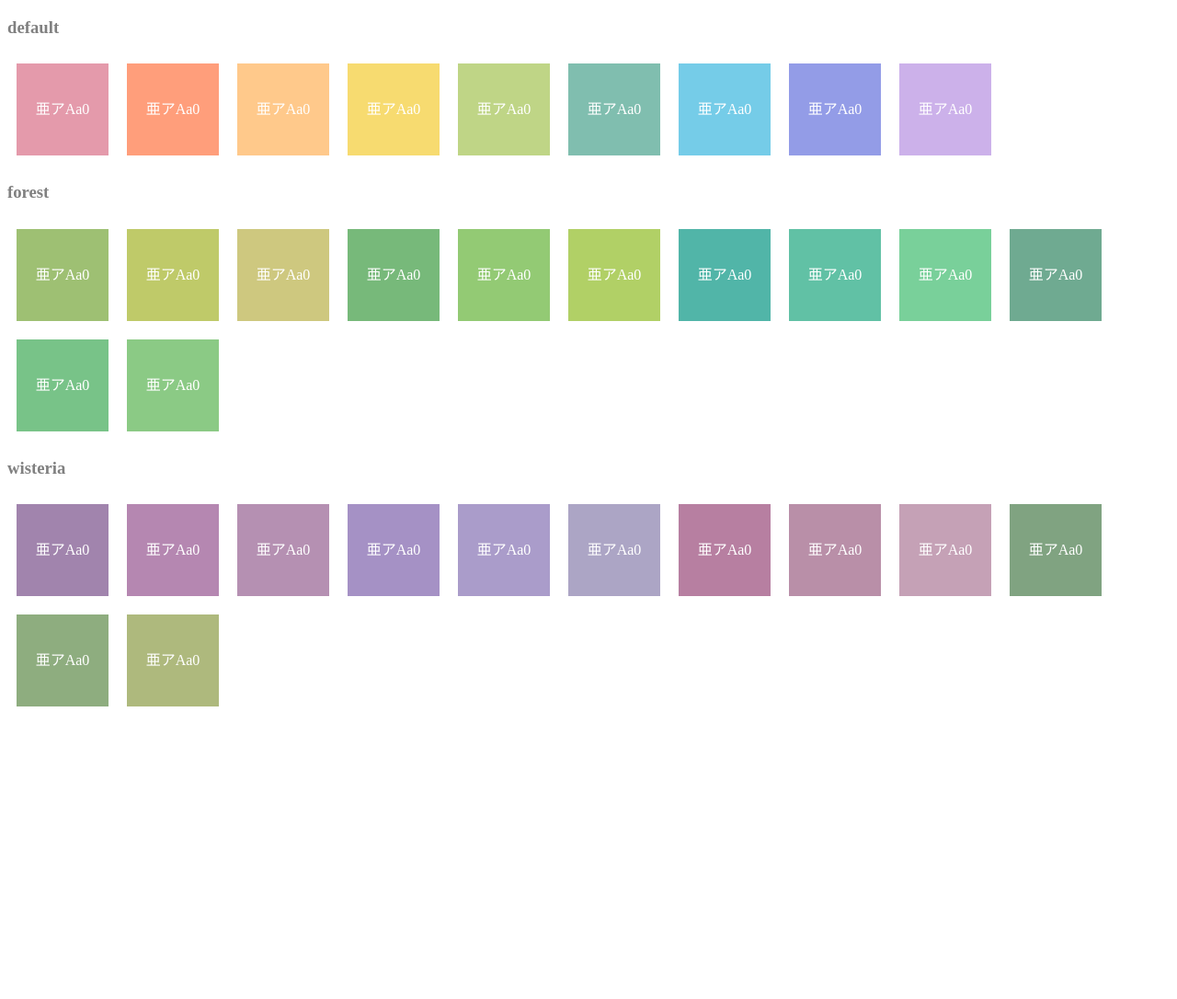
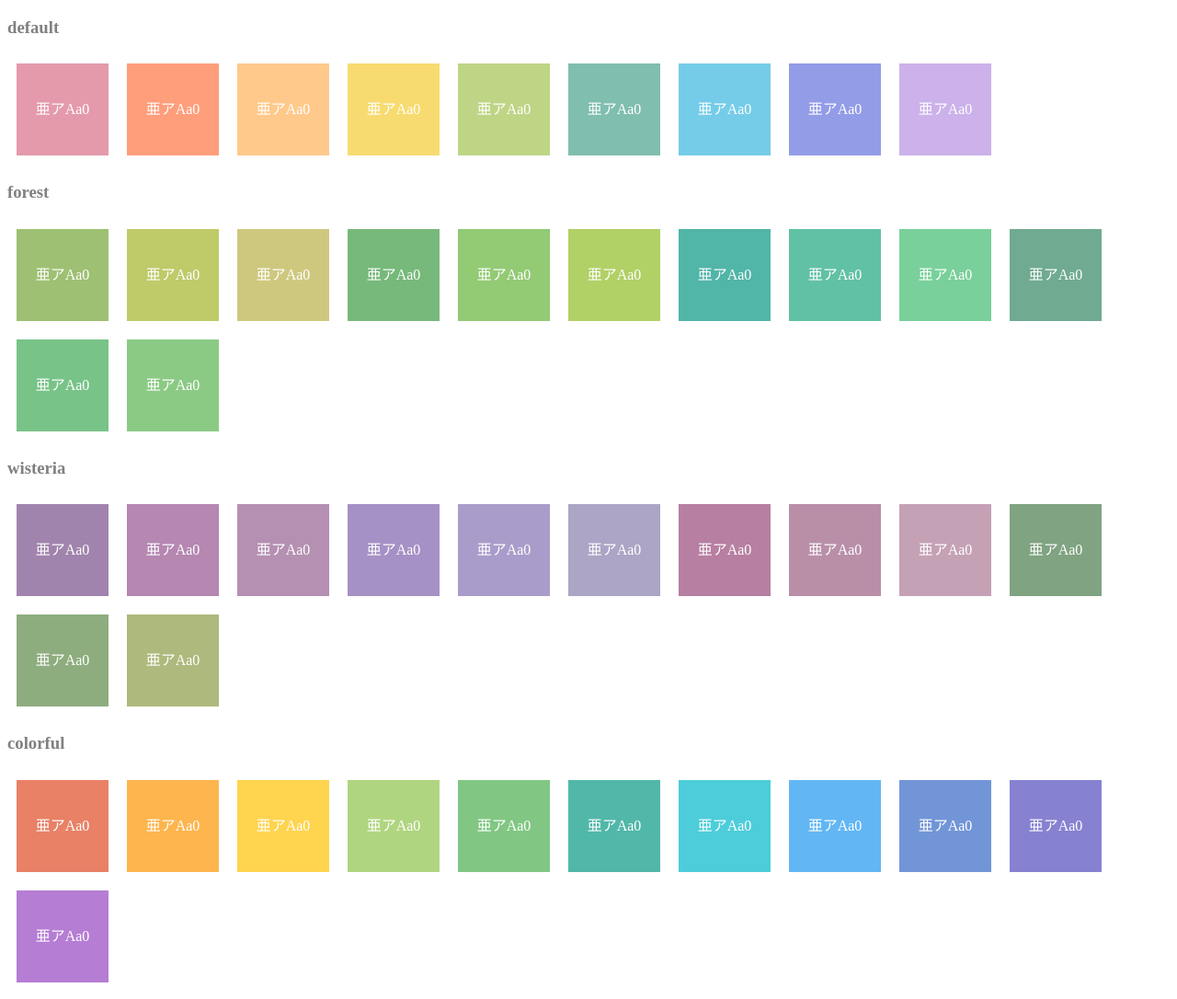
Before and after one commit to sugichan0116/tiled_color, a plain HTML site: page index.html in a window 1280 px wide. Shown: the whole page at 92% size. Before the commit the page ends 800 px from the top, so only its background shows below. Drawn offline with nearby package versions, Linux system fonts and the light colour scheme.

Commit message:
colorful

```diff
--- a/index.html
+++ b/index.html
@@ -73,7 +73,9 @@
           "forest" : ["#9EC073", "#BFCA69", "#CEC87F", "#77B97A", "#93CA74", "#B1D066",
                       "#51B5A8", "#61C1A5", "#79D09A", "#6FAA91", "#78C388", "#8BCA85"],
           "wisteria" : ["#A184AD", "#B587B1", "#B590B2", "#A591C5", "#AA9CCA", "#ACA5C5",
-                      "#B77FA1", "#B98FA8", "#C5A1B6", "#80A381", "#8EAD7F", "#AEB97D"]
+                      "#B77FA1", "#B98FA8", "#C5A1B6", "#80A381", "#8EAD7F", "#AEB97D"],
+          "colorful" : ["#E88166", "#FEB54D", "#FFD44F", "#B0D580", "#81C783", "#51B7A9",
+                      "#4DCDDA", "#62B6F4", "#7295D7", "#8682D1", "#B57DD4"]
         }
         let text = "亜アAa0";
 
```
